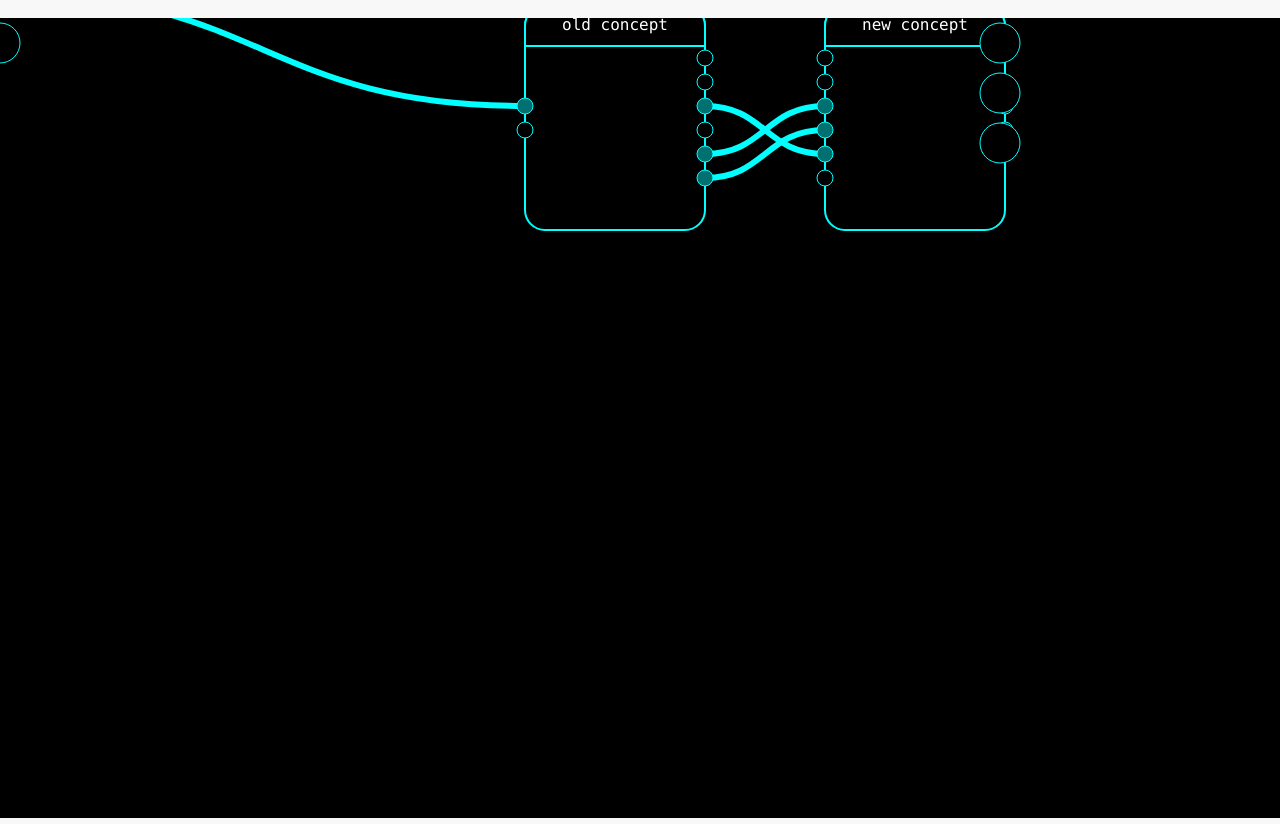
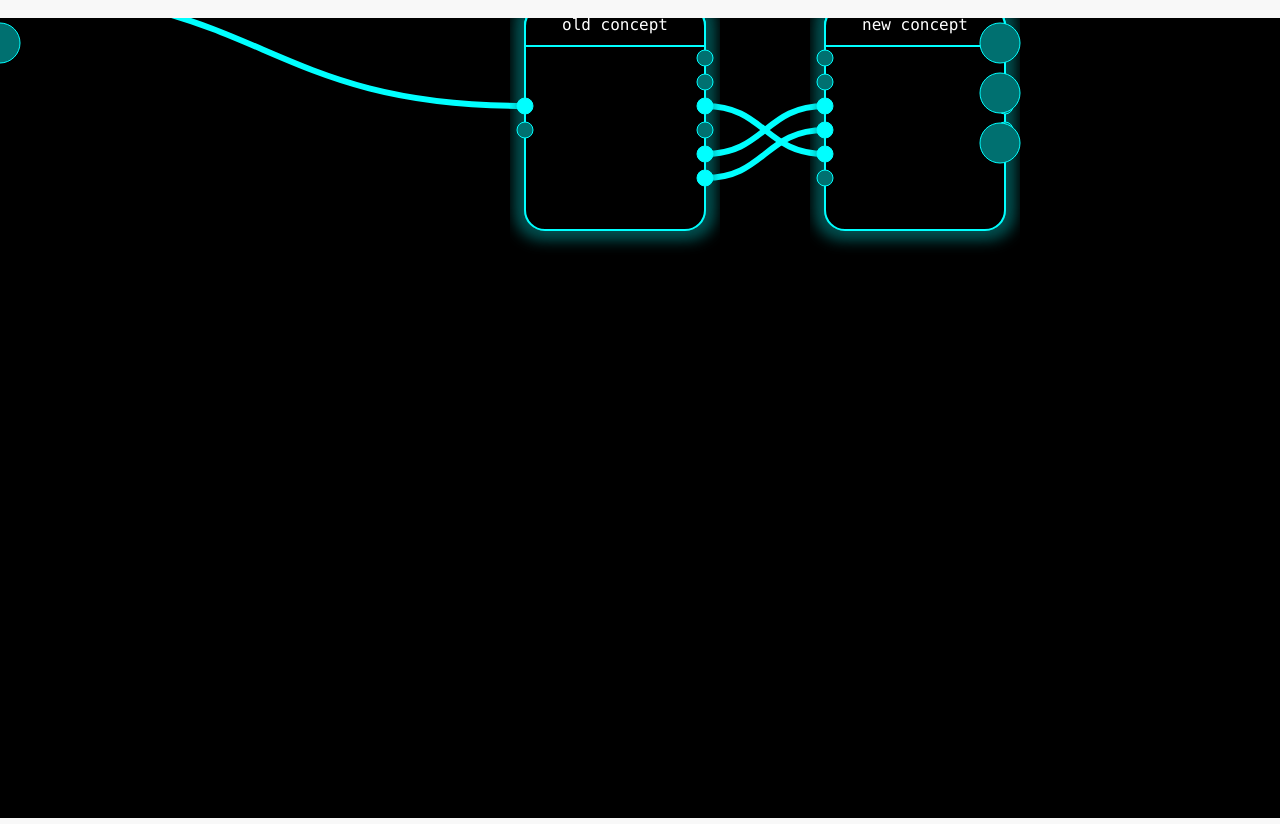
Before and after one commit to mekamaus/IronCat, a Django app: page /contribute/ in a window 1280 px wide. Shown: the part 102-926 px from the top of the page. Run offline with Django 3.2, Linux system fonts and the light colour scheme; some libraries are stand-ins or nearby versions.

Commit message:
made things look a little better, added glow to nodes

```diff
--- a/ironcat/static/css/graph-creator.css
+++ b/ironcat/static/css/graph-creator.css
@@ -23,9 +23,6 @@ marker {
   fill: #F6FBFF;
   stroke: #333;
   stroke-width: 2px;
-}
-g.node:hover rect {
-  fill: #c8eef1;
 }
 g.selected rect {
   fill: #fae8ff;
@@ -105,28 +102,28 @@ input.function-name {
   opacity: 0;
 }
 .editor {
-  background-color: #000;
+  background-color: #000000;
   cursor: default;
 }
 .input circle,
 .output circle {
   stroke: #00ffff;
-  fill: #000;
+  fill: #007070;
   transition: fill 0.25s;
 }
 .input.connected circle,
 .output.connected circle {
-  fill: #007070;
+  fill: #00ffff;
 }
 .node-input circle,
 .node-output circle {
   stroke: #00ffff;
-  fill: #000;
+  fill: #007070;
   transition: fill 0.25s;
 }
 .node-input.connected circle,
 .node-output.connected circle {
-  fill: #007070;
+  fill: #00ffff;
 }
 .node-header path {
   stroke: #00ffff;
@@ -151,9 +148,10 @@ text {
   font-family: 'Menlo', 'Helvetica Neue', Helvetica, Arial, sans-serif;
 }
 .node .node-shape {
-  fill: #000;
+  fill: #000000;
   stroke: #00ffff;
   stroke-width: 2;
+  filter: url(#borderGlow);
 }
 .node .node-delete circle {
   stroke: none;
--- a/ironcat/static/css/graph-creator.less
+++ b/ironcat/static/css/graph-creator.less
@@ -1,5 +1,9 @@
-@connected-pin-fill: #007070;
 @stroke-primary:     #00ffff;
+@fill-bg:            #000000;
+@fill-fg-primary:    #000000;
+@pin-fill-inactive:  #007070;
+@pin-fill-active:    @stroke-primary;
+@font-primary:       'Menlo','Helvetica Neue',Helvetica,Arial,sans-serif;
 
 p {
   text-align: center;
@@ -32,9 +36,6 @@ marker {
   stroke-width: 2px;
 }
 
-g.node:hover rect {
-  fill: rgb(200, 238, 241);
-}
 g.selected {
   rect {
     fill: rgb(250, 232, 255);
@@ -129,19 +130,19 @@ input.function-name {
 }
 
 .editor {
-  background-color: #000;
+  background-color: @fill-bg;
   cursor: default;
 }
 
 .input, .output {
   circle {
     stroke: @stroke-primary;
-    fill: #000;
+    fill: @pin-fill-inactive;
     transition: fill 0.25s;
   }
   &.connected {
     circle {
-      fill: @connected-pin-fill;
+      fill: @pin-fill-active;
     }
   }
 }
@@ -149,12 +150,12 @@ input.function-name {
 .node-input, .node-output {
   circle {
     stroke: @stroke-primary;
-    fill: #000;
+    fill: @pin-fill-inactive;
     transition: fill 0.25s;
   }
   &.connected {
     circle {
-      fill: @connected-pin-fill;
+      fill: @pin-fill-active;
     }
   }
 }
@@ -184,14 +185,15 @@ input.function-name {
 }
 
 text {
-  font-family: 'Menlo','Helvetica Neue',Helvetica,Arial,sans-serif;
+  font-family: @font-primary;
 }
 
 .node {
   .node-shape {
-    fill: #000;
+    fill: @fill-fg-primary;
     stroke: @stroke-primary;
     stroke-width: 2;
+    filter: url(#borderGlow);
   }
   .node-delete {
     circle {
--- a/ironcat/static/scripts/nodes.js
+++ b/ironcat/static/scripts/nodes.js
@@ -446,7 +446,8 @@
                 // Add new nodes.
                 var newNodes = self.nodeElements.enter().append('g').classed('node', true);
                 newNodes
-                    .attr('transform', function (d) { return translate(d); }).on('mouseover', function (d) {
+                    .attr('transform', function (d) { return translate(d); })
+                    .on('mouseover', function (d) {
                         if (state.pinDrag) {
                             d3.select(this).classed(consts.connectClass, true);
                         }
@@ -1289,6 +1290,53 @@
     /** MAIN SVG **/
     $(function () {
         var svg = d3.select('body').append('svg').classed('editor', true);
+
+        // Set up filters
+        var defs = svg.append('defs');
+
+        // create filter with id #drop-shadow
+        // height=130% so that the shadow is not clipped
+        var filter = defs.append('filter')
+            .attr('id', 'borderGlow')
+            .attr('height', '130%');
+
+        // SourceAlpha refers to opacity of graphic that this filter will be applied to
+        // convolve that with a Gaussian with standard deviation 3 and store result
+        // in blur
+        filter.append('feGaussianBlur')
+            .attr('in', 'StrokePaint')
+            .attr('stdDeviation', 8)
+            .attr('result', 'blur');
+
+        filter.append('feMorphology')
+            .attr('in', 'blur')
+            .attr('operator', 'dilate')
+            .attr('radius', 8)
+            .attr('result', 'dilatedBlur');
+
+        filter.append('feMorphology')
+            .attr('in', 'dilatedBlur')
+            .attr('operator', 'erode')
+            .attr('radius', 3)
+            .attr('result', 'erodedDilatedBlur');
+
+        // translate output of Gaussian blur to the right and downwards with 2px
+        // store result in offsetBlur
+        /*filter.append('feOffset')
+            .attr('in', 'blur')
+            .attr('dx', 5)
+            .attr('dy', 5)
+            .attr('result', 'offsetBlur');*/
+
+        // overlay original SourceGraphic over translated blurred opacity by using
+        // feMerge filter. Order of specifying inputs is important!
+        var feMerge = filter.append('feMerge');
+
+        feMerge.append('feMergeNode')
+            .attr('in', 'erodedDilatedBlur');
+        feMerge.append('feMergeNode')
+            .attr('in', 'SourceGraphic');
+
         var graph = new GraphCreator(svg, nodes, edges, inputs, outputs);
         graph.setIdCt(2);
         graph.updateGraph();
```
